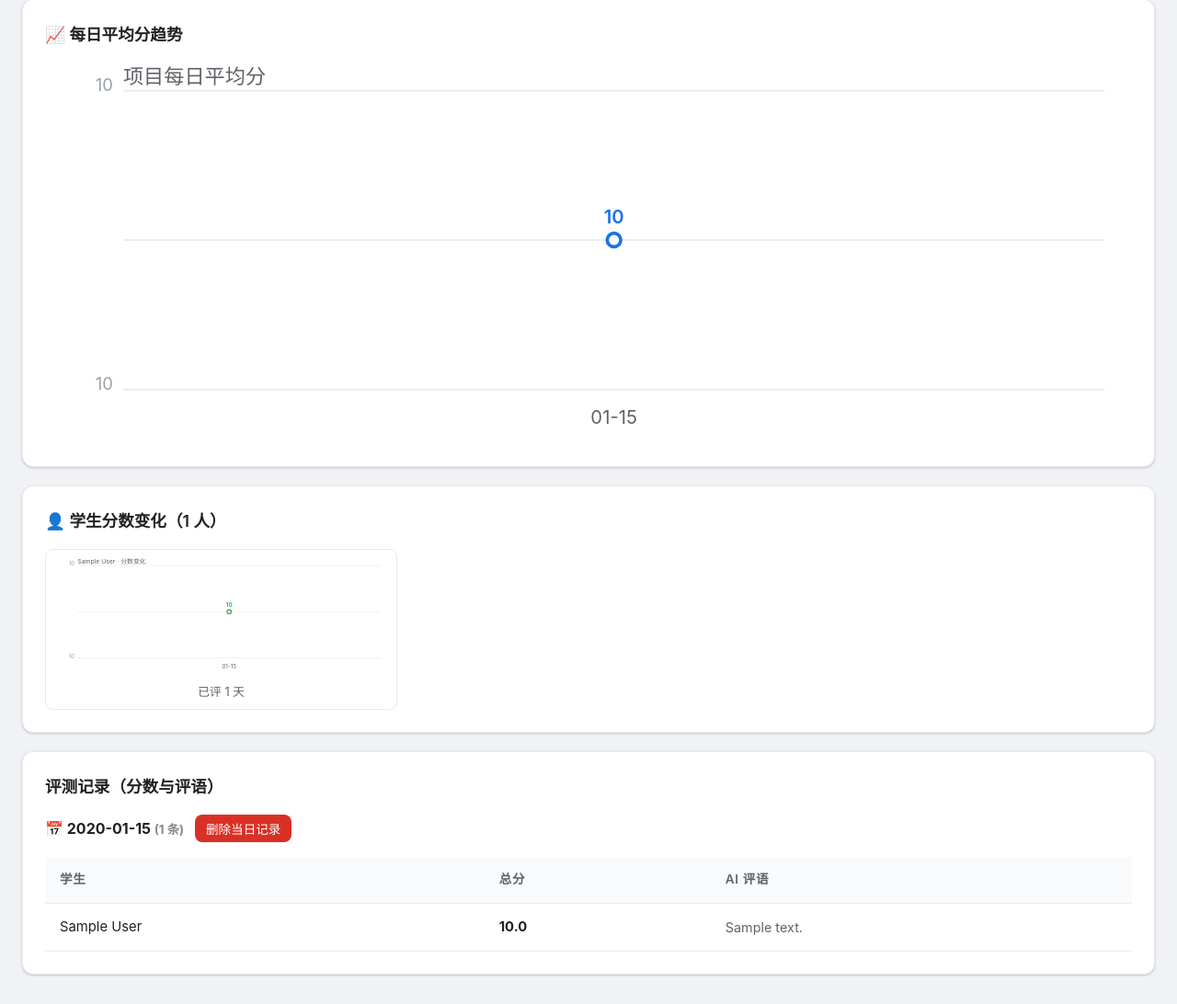
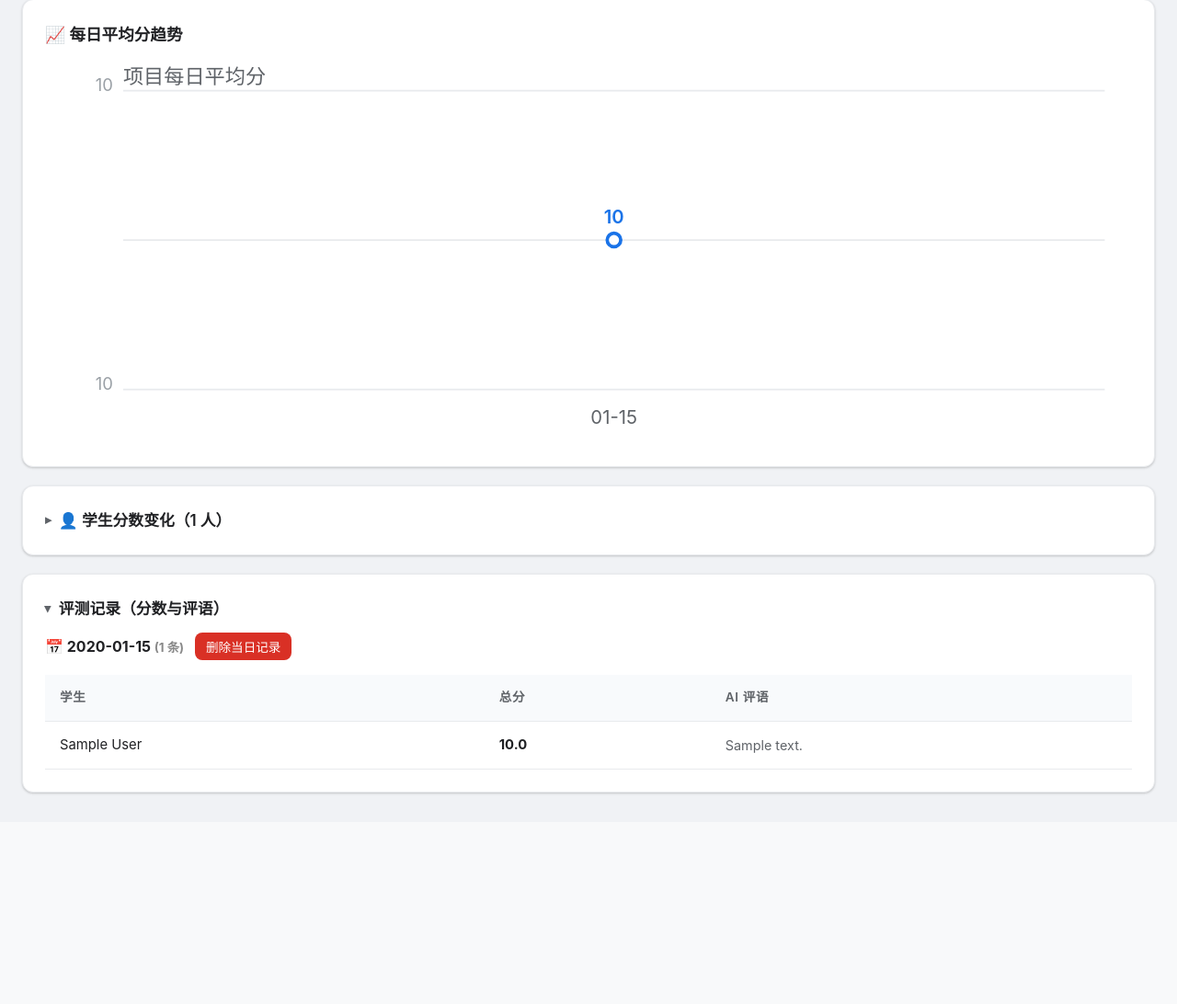
Before and after one commit to dingyuana/gitedutracker, a FastAPI app: page /projects/1 in a window 1280 px wide. Shown: the part 782-1874 px from the top of the page at 92% size. After the commit the page ends 1647 px from the top, so only its background shows below. Run offline with FastAPI, Linux system fonts and the light colour scheme; tables that the repository leaves empty hold one stand-in row (values such as "Sample post").

Commit message:
feat: 项目详情页折叠显示学生分数变化与评测记录
base.html 新增 details.card 折叠样式（纯CSS，零JS）
学生分数变化图表区默认折叠，评测记录区默认展开（有记录时）
点击标题即可展开/收起

```diff
--- a/app/templates/base.html
+++ b/app/templates/base.html
@@ -122,6 +122,38 @@
 
         .card:hover {
             box-shadow: var(--shadow-hover);
+        }
+
+        details.card {
+            margin-bottom: 1.25rem;
+        }
+        details.card > summary {
+            list-style: none;
+            cursor: pointer;
+            user-select: none;
+            display: flex;
+            align-items: center;
+            gap: 0.5rem;
+            font-size: 1.05rem;
+            font-weight: 600;
+            color: var(--text);
+        }
+        details.card > summary::-webkit-details-marker { display: none; }
+        details.card > summary::before {
+            content: "▸";
+            font-size: 0.85rem;
+            color: var(--text-muted);
+            transition: transform 0.15s ease;
+            flex-shrink: 0;
+        }
+        details.card[open] > summary::before {
+            transform: rotate(90deg);
+        }
+        details.card > summary:hover {
+            color: var(--primary);
+        }
+        details.card > .card-body {
+            padding-top: 0.75rem;
         }
 
         .btn {
--- a/app/templates/project_detail.html
+++ b/app/templates/project_detail.html
@@ -90,8 +90,9 @@
 </div>
 
 {% if student_charts %}
-<div class="card">
-    <h3>👤 学生分数变化（{{ student_charts|length }} 人）</h3>
+<details class="card">
+    <summary>👤 学生分数变化（{{ student_charts|length }} 人）</summary>
+    <div class="card-body">
         <div class="chart-grid">
             {% for sc in student_charts %}
             <div class="chart-item">
@@ -101,10 +102,12 @@
             {% endfor %}
         </div>
     </div>
+</details>
 {% endif %}
 
-<div class="card">
-    <h3>评测记录（分数与评语）</h3>
+<details class="card" {% if assessments_by_date %}open{% endif %}>
+    <summary>评测记录（分数与评语）</summary>
+    <div class="card-body">
     {% if assessments_by_date %}
         {% for a_date, items in assessments_by_date %}
         <h4>
@@ -132,4 +135,5 @@
     <p class="empty">暂无评测记录。运行「今日评测」后，每天的分数与评语会保存在这里供查询</p>
     {% endif %}
     </div>
+</details>
 {% endblock %}
```
Lines whose indentation alone changed are shown as unchanged.
